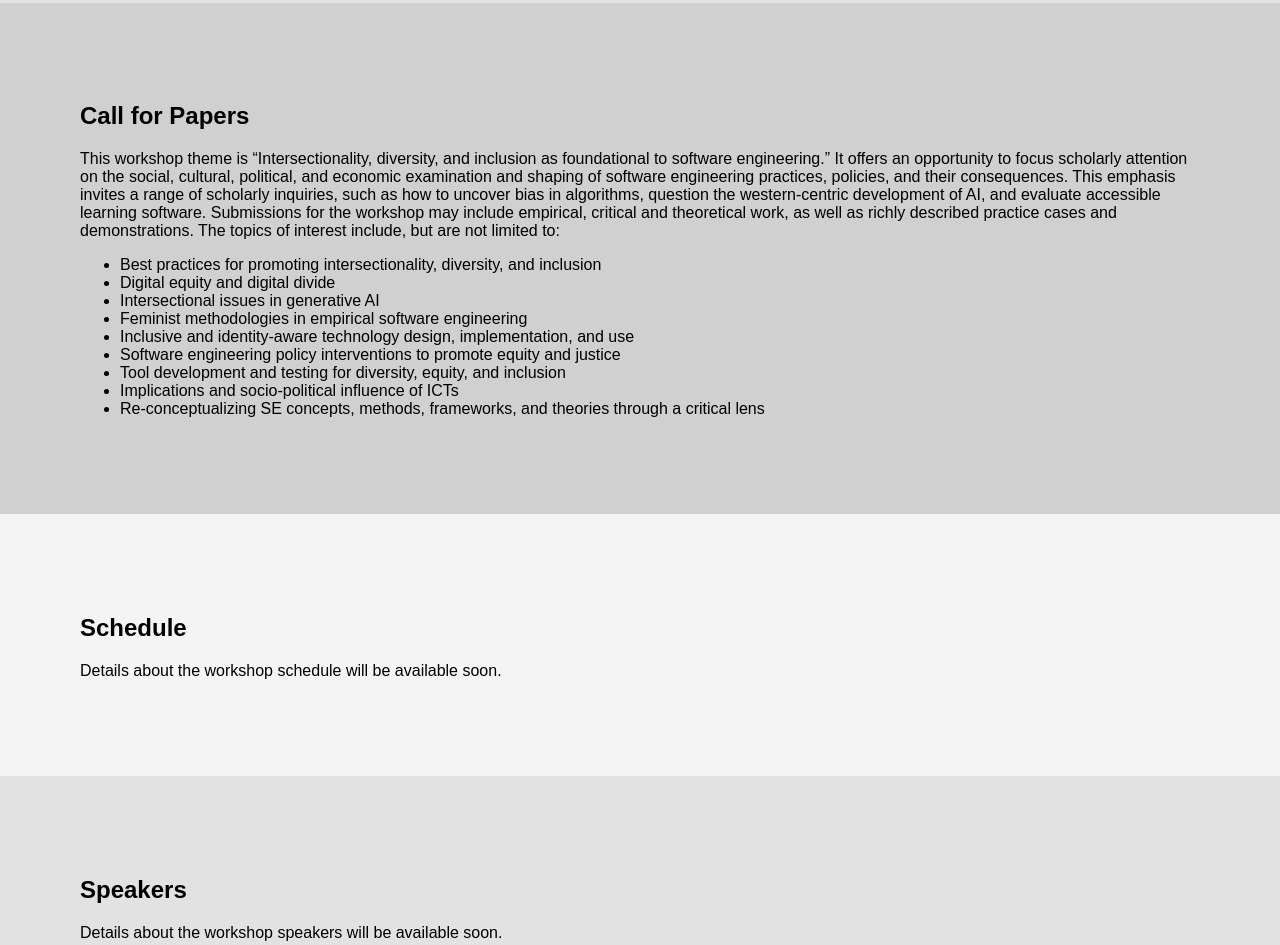
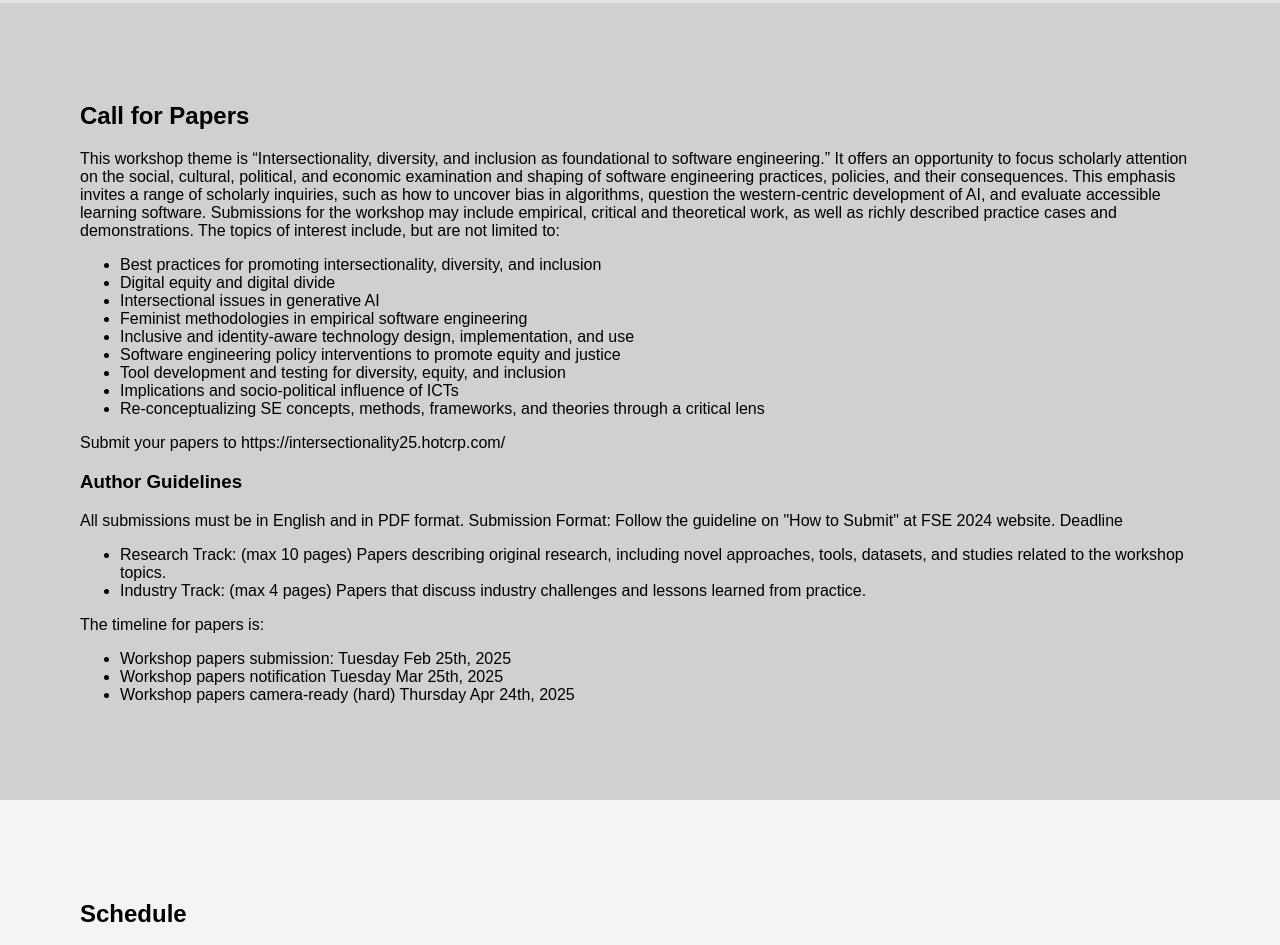
Before and after one commit to virtualalicia/Intersectionality-FSE, a plain HTML site: page index.html in a window 1280 px wide. Shown: the part 1593-2538 px from the top of the page. Drawn offline with Linux system fonts and the light colour scheme.

Commit message:
Update index.html
updated author guidelines and timeline for submission

```diff
--- a/index.html
+++ b/index.html
@@ -79,8 +79,23 @@
               <li>Re-conceptualizing SE concepts, methods, frameworks, and theories through a critical lens</li>
             </ul>
 
-           </p>
+        Submit your papers to https://intersectionality25.hotcrp.com/
+        <h3>Author Guidelines</h3>
+All submissions must be in English and in PDF format. Submission Format: Follow the guideline on "How to Submit" at FSE 2024 website.
+        Deadline
+        <ul>
+          <li>Research Track: (max 10 pages) Papers describing original research, including novel approaches, tools, datasets, and studies related to the workshop topics.</li>
+        <li>Industry Track: (max 4 pages) Papers that discuss industry challenges and lessons learned from practice.   </li>
+        </ul>
+The timeline for papers is:
+   <ul>
+          <li>Workshop papers submission: Tuesday Feb 25th, 2025</li>
+        <li>Workshop papers notification Tuesday Mar 25th, 2025</li>
+       <li>Workshop papers camera-ready (hard) Thursday Apr 24th, 2025</li>
+        </ul>
+        </p>
     </section>
+
 
     <section id="section4">
         <h2>Schedule</h2>
```
